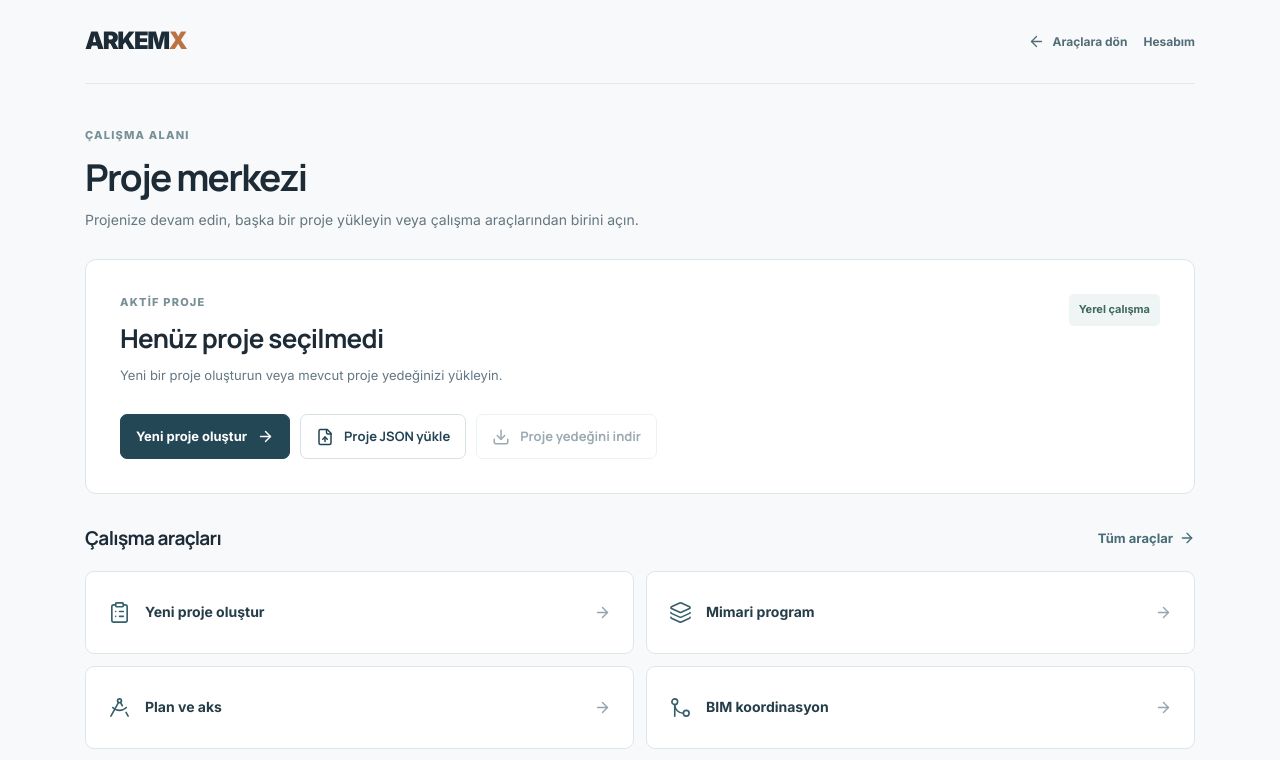
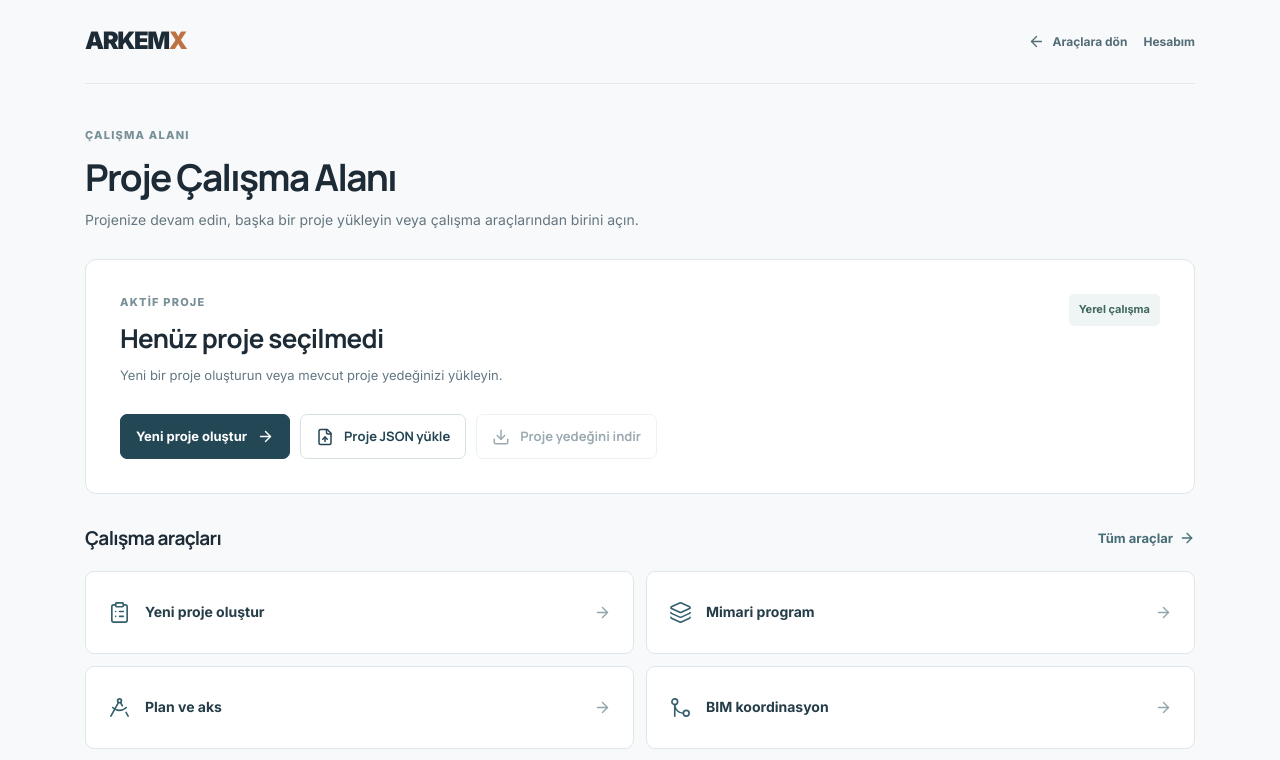
Before and after one commit to BuseIbsiroglu0637/arkemx-core-v1, a Next.js app: page /dijital-proje-merkezi in a window 1280 px wide. Shown: the top 760 px of the page. Built offline with nearby package versions, Linux system fonts and the light colour scheme.

Commit message:
ux: rename project center to Proje Çalışma Alanı

```diff
--- a/app/dijital-proje-merkezi/page.tsx
+++ b/app/dijital-proje-merkezi/page.tsx
@@ -7,7 +7,7 @@ import "../sade-arac-paneli.css";
 import "./sade-proje-merkezi.css";
 
 export const metadata: Metadata = {
-  title: "Proje Merkezi | ARKEMX",
+  title: "Proje Çalışma Alanı | ARKEMX",
   description: "Projelerinizi açın, çalışma araçlarına geçin ve proje yedeğinizi yönetin.",
   alternates: { canonical: "/dijital-proje-merkezi" },
   robots: { index: false, follow: false },
@@ -18,11 +18,11 @@ export default function DigitalProjectCenterPage() {
     <div className="arx-simple-shell">
       <header className="arx-simple-head">
         <Link href="/" className="arx-simple-brand" aria-label="ARKEMX araçlar ana sayfası">ARKEM<span>X</span></Link>
-        <nav className="arx-simple-head-actions" aria-label="Proje merkezi bağlantıları"><Link href="/" className="arx-center-back"><ArrowLeft size={17} strokeWidth={1.9} aria-hidden="true" /> Araçlara dön</Link><AccountHeaderLink /></nav>
+        <nav className="arx-simple-head-actions" aria-label="Proje Çalışma Alanı bağlantıları"><Link href="/" className="arx-center-back"><ArrowLeft size={17} strokeWidth={1.9} aria-hidden="true" /> Araçlara dön</Link><AccountHeaderLink /></nav>
       </header>
       <div className="arx-center-intro">
         <span>ÇALIŞMA ALANI</span>
-        <h1>Proje merkezi</h1>
+        <h1>Proje Çalışma Alanı</h1>
         <p>Projenize devam edin, başka bir proje yükleyin veya çalışma araçlarından birini açın.</p>
       </div>
       <section id="canli-proje-grafigi" aria-label="Proje çalışma alanı">
```
